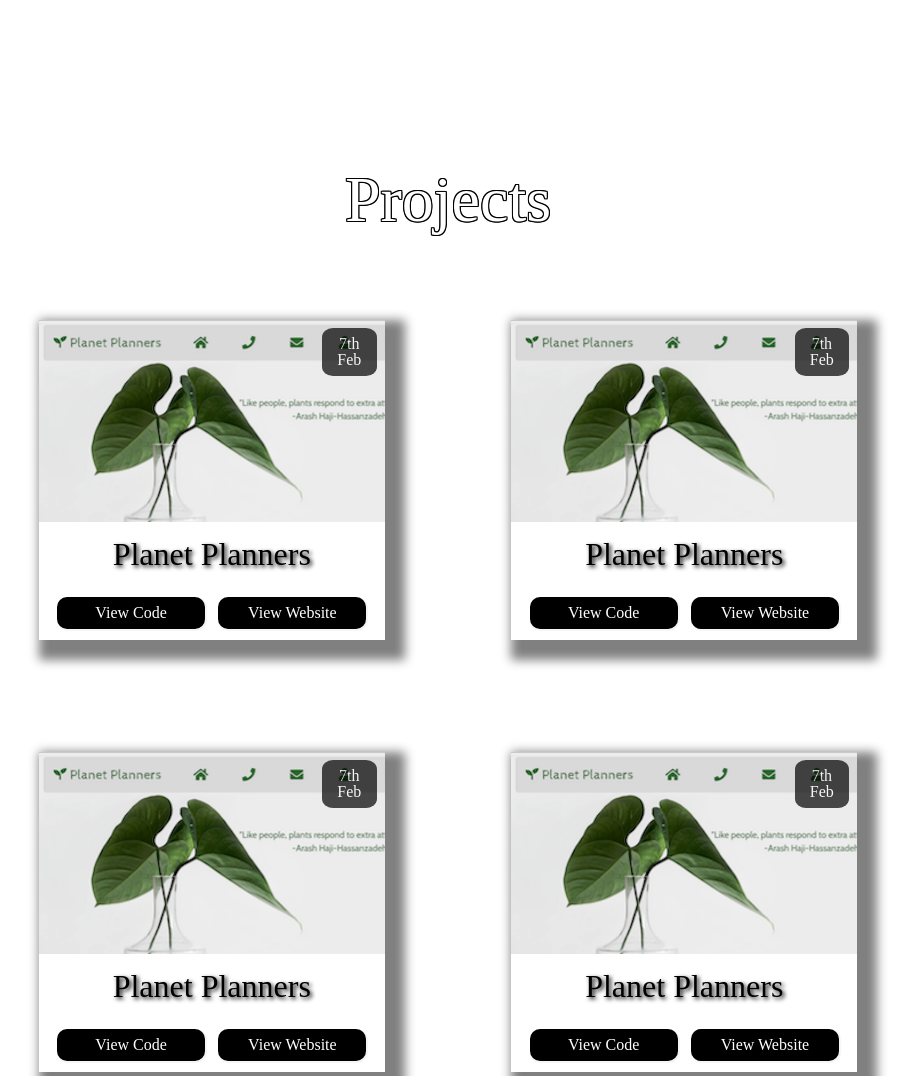
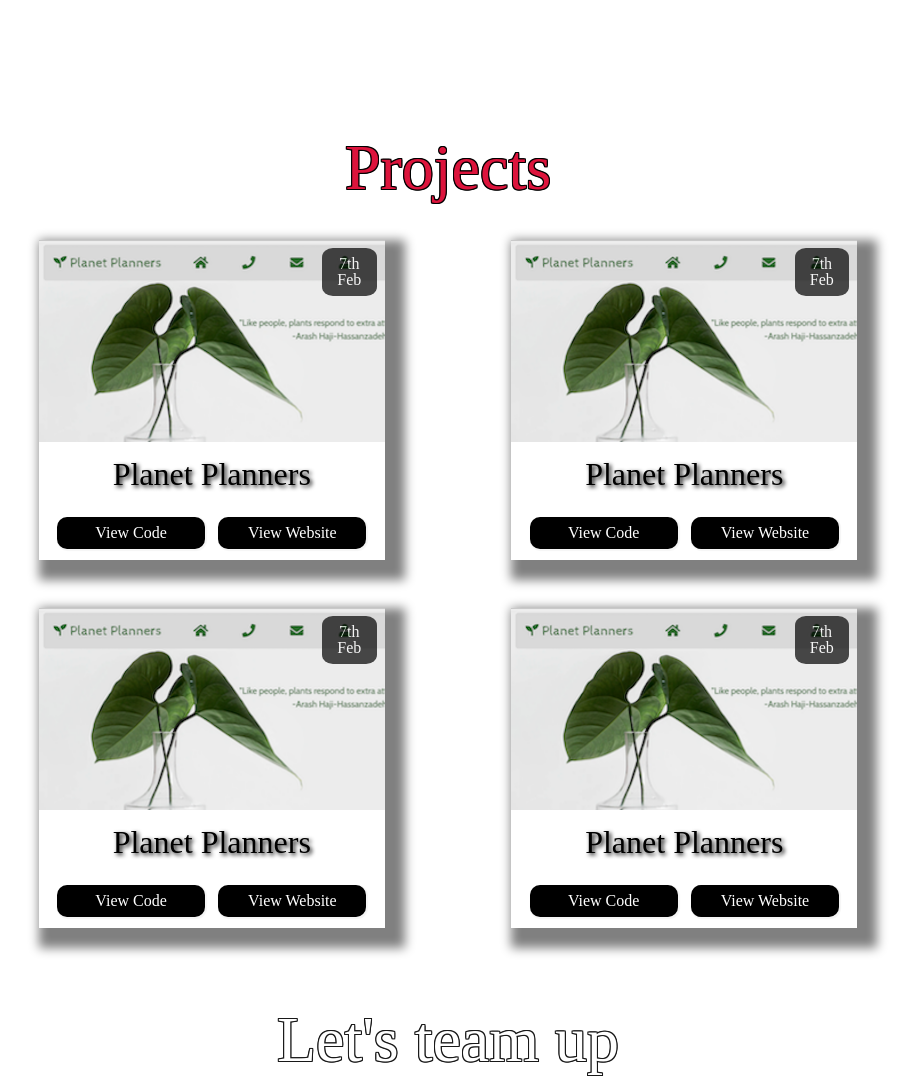
Before and after one commit to dylan17th/Peronsal-Project-, a plain HTML site: page index.html in a window 1280 px wide. Shown: the part 1480-2556 px from the top of the page, without its empty margins (320-1235 px from the left). Drawn offline with Linux system fonts and the light colour scheme.

Commit message:
did alittle more

```diff
--- a/styles/style.css
+++ b/styles/style.css
@@ -215,7 +215,7 @@ a{
 /* projects seciton */
 #projects{
     background-color: white;
-    height: 130vh;
+    height: 100vh;
     width:80vw;
     text-align: center;
     margin-left: 20vw;
@@ -226,11 +226,12 @@ a{
     text-shadow: -1px -1px 0 #000, 1px 1px 0 #000, 0 -1px 0 #000,
 	0 1px 0 #000, 1px -1px 0 #000, -1px 1px 0 #000, 1px 0 0 #000,
     -1px 0 0 #000;
-    color:white;
+    color:crimson;
     font-size: 4rem;
-    margin-top: 3rem;
+    margin-top: 1rem;
     text-align: center;
     width: 100%;
+    margin-bottom: 1rem;
 }
 #project-holder{
     display: flex;
@@ -298,6 +299,8 @@ a{
     opacity: .9;
     color:white;
     text-align: center;
+    margin-top: 4rem ;
+
 }
 #contact-holder{
     padding-top: 1rem;
```
